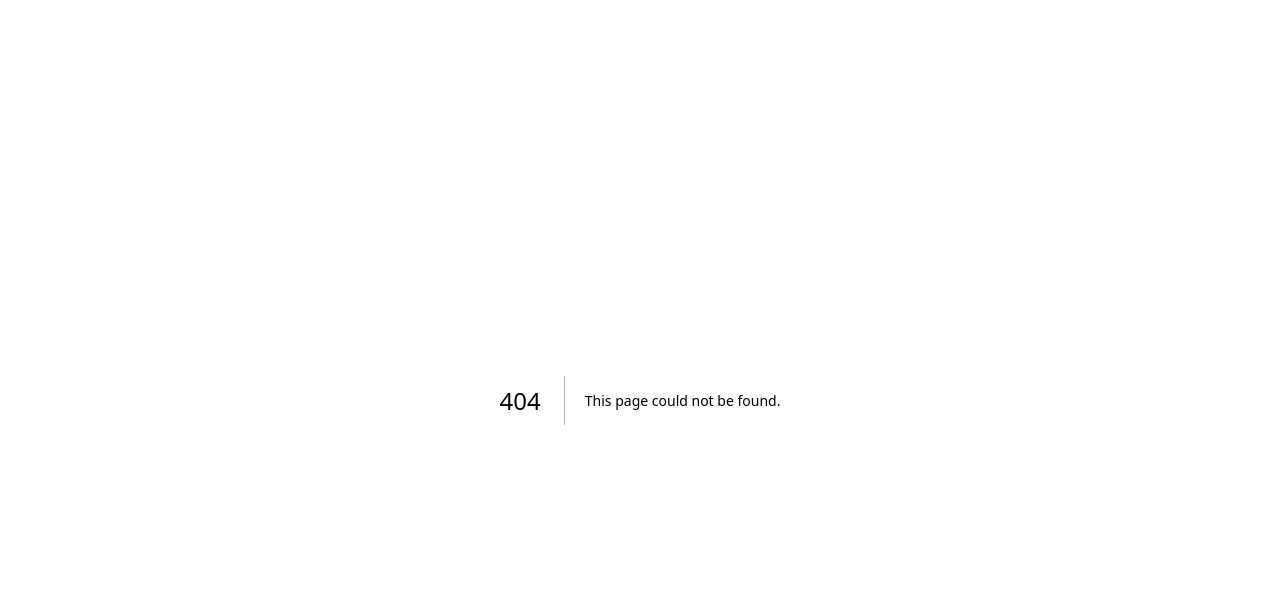
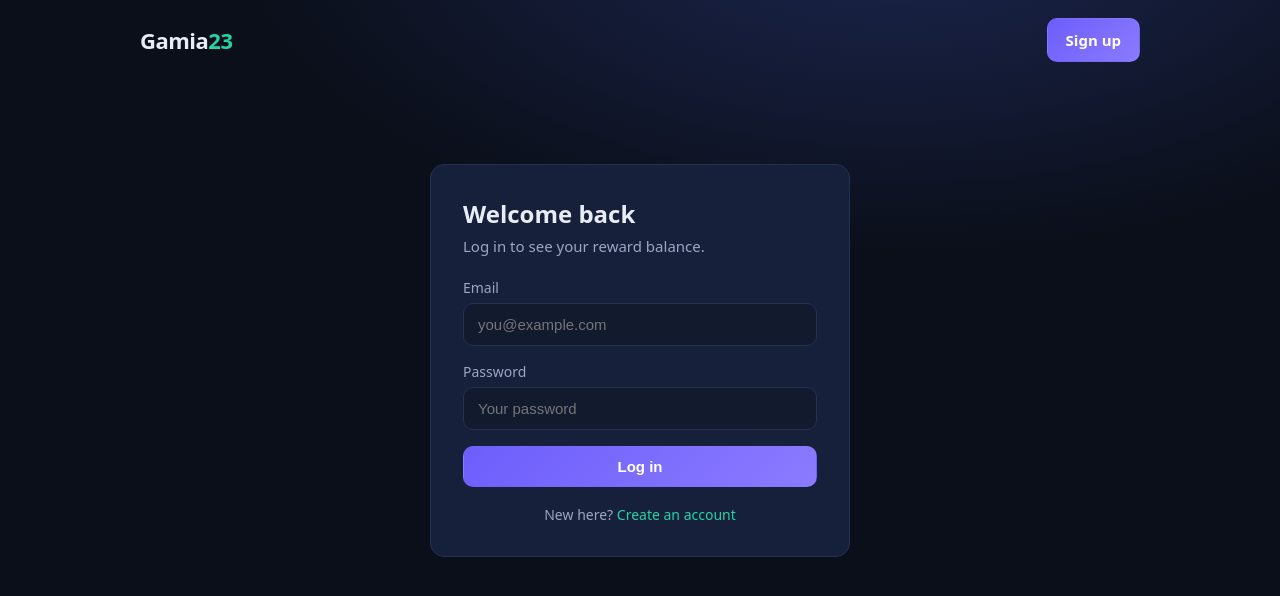
Before and after one commit to PRONO2828/gamia23, a Next.js app: page /login in a window 1280 px wide. Before the commit this address had no page. Shown: the top 596 px of the page. Built offline with nearby package versions, Linux system fonts and the light colour scheme.

Commit message:
add app/login/page.js

```diff
--- /dev/null
+++ b/app/login/page.js
@@ -0,0 +1,74 @@
+"use client";
+
+import { useState } from "react";
+import { useRouter } from "next/navigation";
+import Link from "next/link";
+
+export default function LoginPage() {
+  const router = useRouter();
+  const [form, setForm] = useState({ email: "", password: "" });
+  const [msg, setMsg] = useState("");
+  const [loading, setLoading] = useState(false);
+
+  const update = (k) => (e) => setForm({ ...form, [k]: e.target.value });
+
+  async function onSubmit(e) {
+    e.preventDefault();
+    setMsg("");
+    setLoading(true);
+    try {
+      const res = await fetch("/api/auth/login", {
+        method: "POST",
+        headers: { "Content-Type": "application/json" },
+        body: JSON.stringify(form),
+      });
+      const data = await res.json();
+      if (!res.ok) {
+        setMsg(data.error || "Login failed.");
+        setLoading(false);
+        return;
+      }
+      router.push("/dashboard");
+    } catch {
+      setMsg("Network error. Please try again.");
+      setLoading(false);
+    }
+  }
+
+  return (
+    <div className="container">
+      <header className="topbar">
+        <Link href="/" className="logo" style={{ textDecoration: "none" }}>
+          Gamia<span>23</span>
+        </Link>
+        <nav className="nav-actions">
+          <Link href="/signup" className="btn btn-primary">Sign up</Link>
+        </nav>
+      </header>
+
+      <div className="auth-wrap">
+        <div className="auth-card">
+          <h2>Welcome back</h2>
+          <p className="sub">Log in to see your reward balance.</p>
+          <form onSubmit={onSubmit}>
+            <div className="field">
+              <label>Email</label>
+              <input type="email" value={form.email} onChange={update("email")} placeholder="you@example.com" required />
+            </div>
+            <div className="field">
+              <label>Password</label>
+              <input type="password" value={form.password} onChange={update("password")} placeholder="Your password" required />
+            </div>
+            {msg && <div className="form-msg error">{msg}</div>}
+            <button className="btn btn-primary btn-block" disabled={loading}>
+              {loading ? "Logging in…" : "Log in"}
+            </button>
+          </form>
+          <div className="auth-foot">
+            New here? <Link href="/signup">Create an account</Link>
+          </div>
+        </div>
+      </div>
+    </div>
+  );
+}
```
